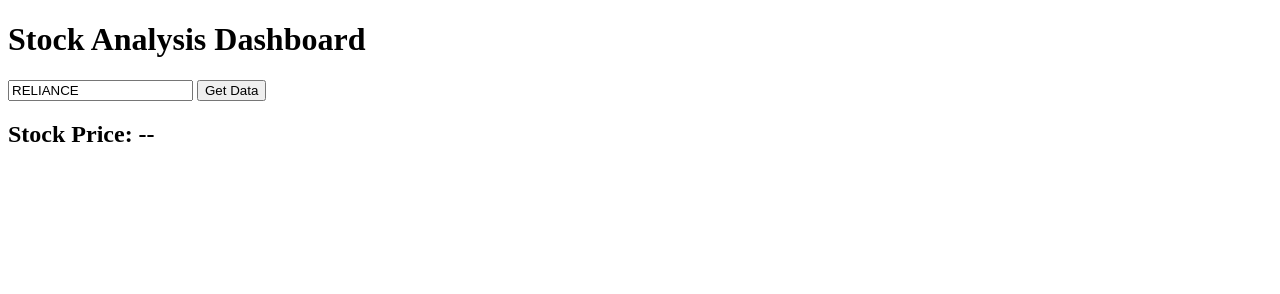
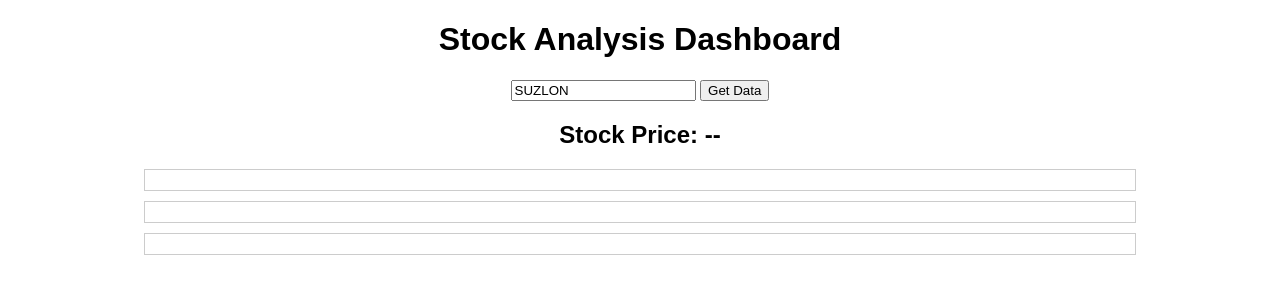
Before and after one commit to ag143/analyze, a plain HTML site: page index.html in a window 1280 px wide. Drawn offline with Linux system fonts and the light colour scheme.

Commit message:
Update index.html

```diff
--- a/index.html
+++ b/index.html
@@ -4,13 +4,23 @@
     <meta charset="UTF-8">
     <meta name="viewport" content="width=device-width, initial-scale=1.0">
     <title>Stock Dashboard</title>
+    <style>
+        body { font-family: Arial, sans-serif; text-align: center; }
+        .container { width: 80%; margin: auto; }
+        .data-box { border: 1px solid #ccc; padding: 10px; margin: 10px; }
+    </style>
 </head>
 <body>
-    <h1>Stock Analysis Dashboard</h1>
-    <input type="text" id="stockSymbol" value="RELIANCE">
-    <button onclick="fetchStockData()">Get Data</button>
-    <h2 id="price">Stock Price: --</h2>
-    <div id="fundamentals"></div>
+    <div class="container">
+        <h1>Stock Analysis Dashboard</h1>
+        <input type="text" id="stockSymbol" value="SUZLON">
+        <button onclick="fetchStockData()">Get Data</button>
+
+        <h2 id="price">Stock Price: --</h2>
+        <div class="data-box" id="fundamentals"></div>
+        <div class="data-box" id="metaInfo"></div>
+        <div class="data-box" id="tradeInfo"></div>
+    </div>
 
     <script src="script.js"></script>
 </body>
```
